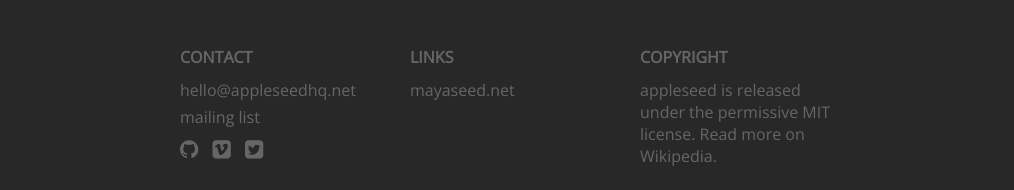
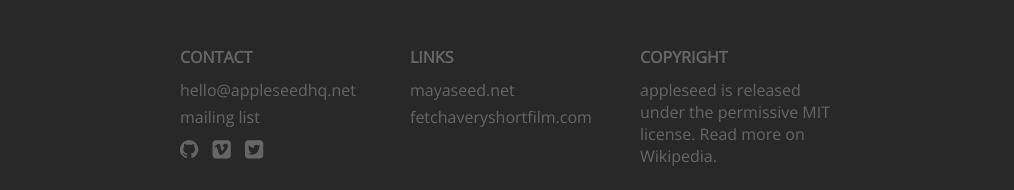
Before and after one commit to appleseedhq/appleseedhq.github.io, a Jekyll site: the page built from index.md, in a window 1280 px wide. Shown: the part 1307-1497 px from the top of the page, without its empty margins (130-1144 px from the left). Built offline with Jekyll 4.4.1, drawn with Linux system fonts in a browser that asks for light colours; nearby versions of some CDN libraries.

Commit message:
added link to fetchaveryshortfilm.com.

```diff
--- a/_includes/footer.html
+++ b/_includes/footer.html
@@ -19,7 +19,8 @@
                 <div class="footer" id="links">
                     <h4>Links</h4>
                     <ul>
-                        <li><a href="http://www.mayaseed.net">mayaseed.net</a></li>
+                        <li><a href="http://www.mayaseed.net/">mayaseed.net</a></li>
+                        <li><a href="http://www.fetchaveryshortfilm.com/">fetchaveryshortfilm.com</a></li>
                     </ul>
                 </div>
                 <div class="footer" id="copyright">
```
